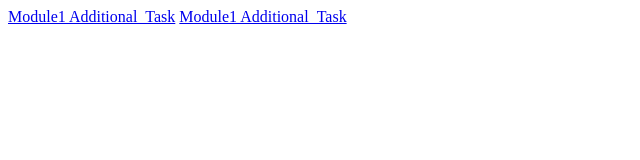
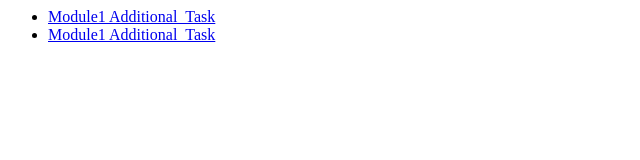
Before and after one commit to Glebaz66/GoIT-Homeworks, a plain HTML site: page index.html in a window 1280 px wide. Shown: the whole page, without its empty margins (0-640 px from the left). Drawn offline with Linux system fonts and the light colour scheme.

Commit message:
Update index.html

```diff
--- a/index.html
+++ b/index.html
@@ -1,2 +1,7 @@
-<a href="module1/Additional_task/index.html">Module1 Additional_Task</a>
-<a href="module1/Main_task/index.html">Module1 Additional_Task</a>
+
+
+
+<ul>
+  <li><a href="module1/Additional_task/index.html">Module1 Additional_Task</a></li>
+  <li><a href="module1/Main_task/index.html">Module1 Additional_Task</a></li>
+</ul>
```
